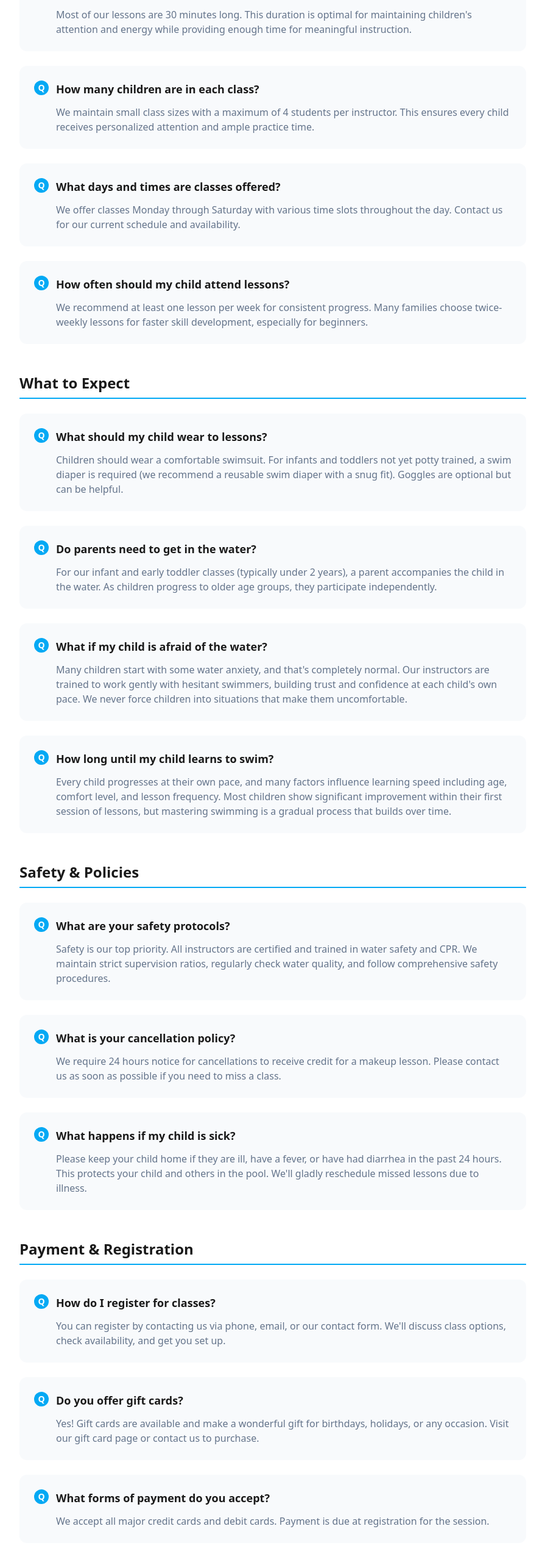
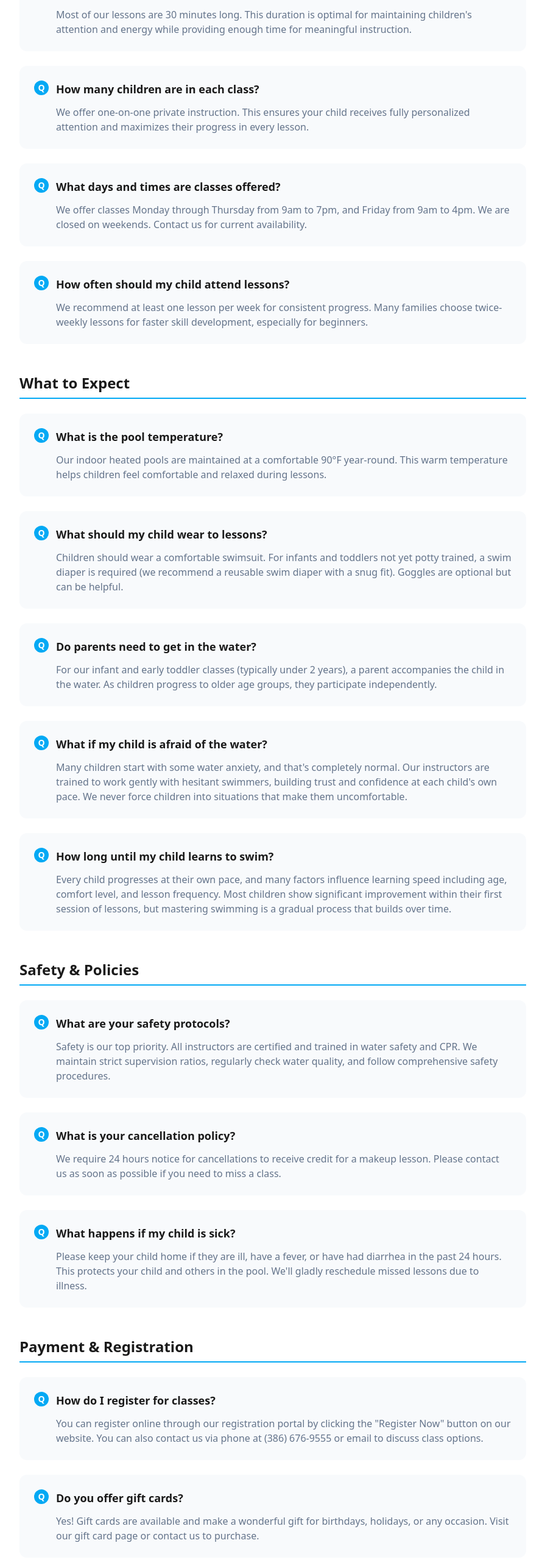
Before and after one commit to cyntel-intelligence/aqua-journey-website, a Next.js app: page /faq in a window 1280 px wide. Shown: the part 1152-3718 px from the top of the page at 61% size, without its empty margins (192-1087 px from the left). Built offline with nearby package versions, Linux system fonts and the light colour scheme.

Commit message:
Update FAQ with real business info: one-on-one lessons, hours, pool temp

```diff
--- a/src/app/faq/page.tsx
+++ b/src/app/faq/page.tsx
@@ -33,11 +33,11 @@ const faqs = [
       },
       {
         q: 'How many children are in each class?',
-        a: 'We maintain small class sizes with a maximum of 4 students per instructor. This ensures every child receives personalized attention and ample practice time.',
+        a: 'We offer one-on-one private instruction. This ensures your child receives fully personalized attention and maximizes their progress in every lesson.',
       },
       {
         q: 'What days and times are classes offered?',
-        a: 'We offer classes Monday through Saturday with various time slots throughout the day. Contact us for our current schedule and availability.',
+        a: 'We offer classes Monday through Thursday from 9am to 7pm, and Friday from 9am to 4pm. We are closed on weekends. Contact us for current availability.',
       },
       {
         q: 'How often should my child attend lessons?',
@@ -48,6 +48,10 @@ const faqs = [
   {
     category: 'What to Expect',
     questions: [
+      {
+        q: 'What is the pool temperature?',
+        a: 'Our indoor heated pools are maintained at a comfortable 90°F year-round. This warm temperature helps children feel comfortable and relaxed during lessons.',
+      },
       {
         q: 'What should my child wear to lessons?',
         a: 'Children should wear a comfortable swimsuit. For infants and toddlers not yet potty trained, a swim diaper is required (we recommend a reusable swim diaper with a snug fit). Goggles are optional but can be helpful.',
@@ -88,7 +92,7 @@ const faqs = [
     questions: [
       {
         q: 'How do I register for classes?',
-        a: 'You can register by contacting us via phone, email, or our contact form. We\'ll discuss class options, check availability, and get you set up.',
+        a: 'You can register online through our registration portal by clicking the "Register Now" button on our website. You can also contact us via phone at (386) 676-9555 or email to discuss class options.',
       },
       {
         q: 'Do you offer gift cards?',
```
